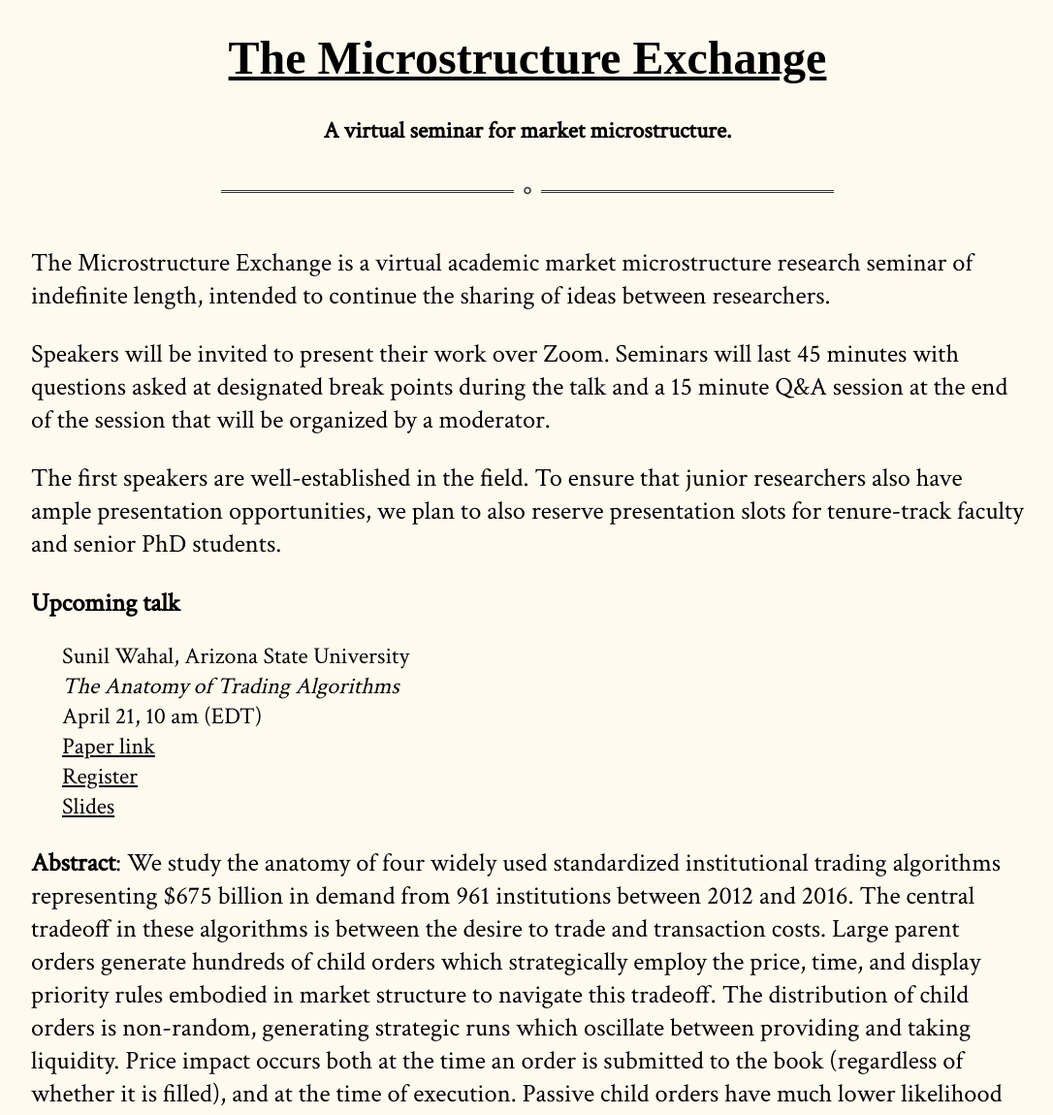
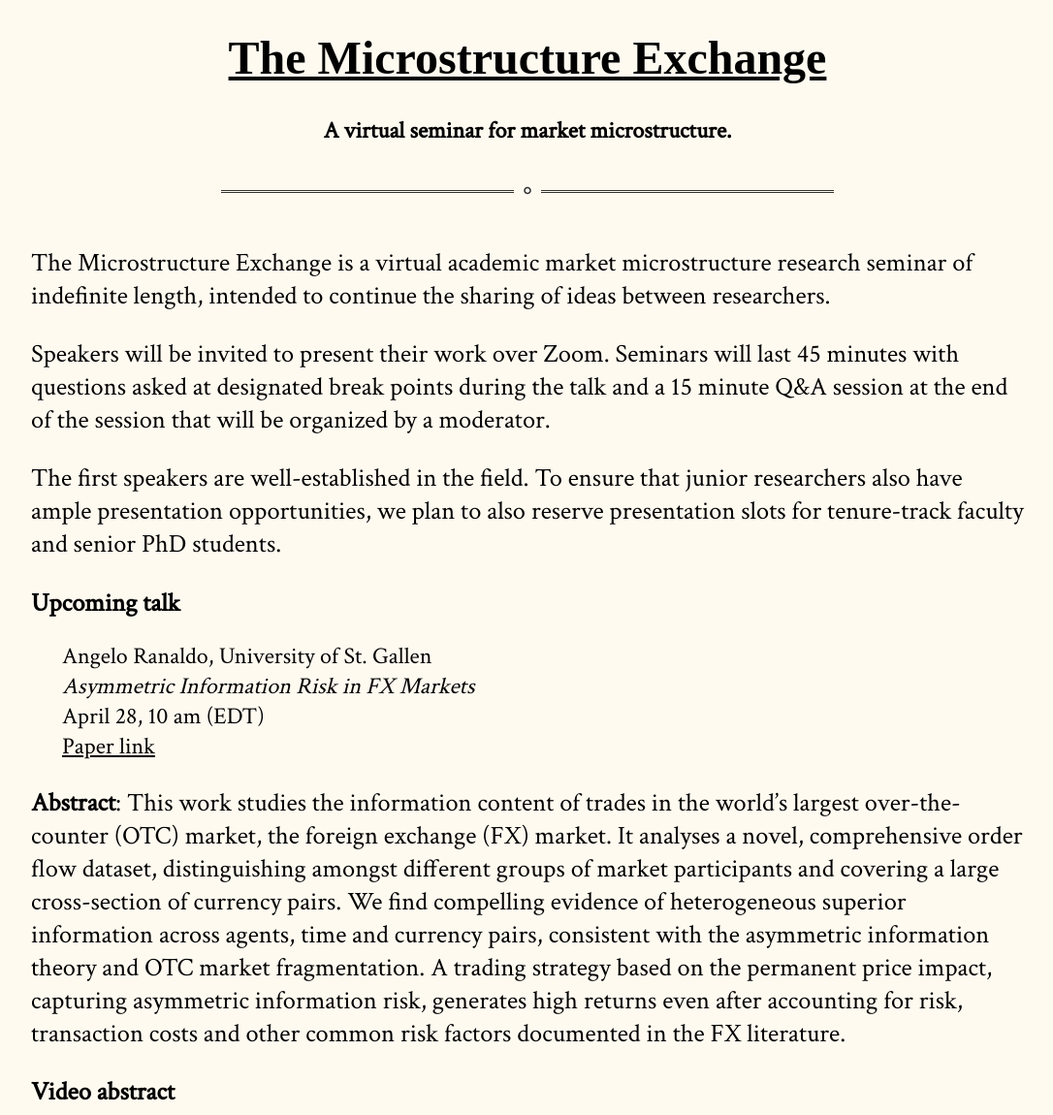
Before and after one commit to cpfiffer/microstructure.exchange, a Jekyll site: the page built from index.md, in a window 1280 px wide and 1400 px high. Shown: the top 1150 px of the window at 97% size, without its empty margins (96-1182 px from the left). Built offline with Jekyll 4.4.1, drawn with Linux system fonts in a browser that asks for light colours; some web fonts are replaced; some of the changed text lies outside the part shown.

Commit message:
Updates for Angelo Ranaldo, add Sunil recording

```diff
--- a/_config.yml
+++ b/_config.yml
@@ -11,9 +11,9 @@ github:
   owner_name: Cameron Pfiffer
 
 speaker-info:
-  speaker-name: Sunil Wahal, Arizona State University
-  speaker-paper: The Anatomy of Trading Algorithms
-  speaker-date: April 21, 10 am (EDT)
-  paper-link: https://papers.ssrn.com/sol3/papers.cfm?abstract_id=3497001
-  webinar-link: https://stockholmuniversity.zoom.us/webinar/register/WN_-38_JVNiTB2NyYqXiriHQg
-  slides-link: /slides/AlgoMicroExch.pdf
+  speaker-name: Angelo Ranaldo, University of St. Gallen
+  speaker-paper: Asymmetric Information Risk in FX Markets
+  speaker-date: April 28, 10 am (EDT)
+  paper-link: https://papers.ssrn.com/sol3/papers.cfm?abstract_id=3263279
+  # webinar-link: https://stockholmuniversity.zoom.us/webinar/register/WN_-38_JVNiTB2NyYqXiriHQg
+  # slides-link: /slides/AlgoMicroExch.pdf
--- a/index.md
+++ b/index.md
@@ -12,11 +12,11 @@ The first speakers are well-established in the field. To ensure that junior rese
 
 {% include upcoming-speaker.html %}
 
-**Abstract**: We study the anatomy of four widely used standardized institutional trading algorithms representing $675 billion in demand from 961 institutions between 2012 and 2016.  The central tradeoff in these algorithms is between the desire to trade and transaction costs.  Large parent orders generate hundreds of child orders which strategically employ the price, time, and display priority rules embodied in market structure to navigate this tradeoff.  The distribution of child orders is non-random, generating strategic runs which oscillate between providing and taking liquidity.  Price impact occurs both at the time an order is submitted to the book (regardless of whether it is filled), and at the time of execution.  Passive child orders have much lower likelihood of execution but still incur substantial price impact.  Conversely, marketable orders, even though immediately executable, do not necessarily guarantee execution and generate even larger price impact.
+**Abstract**: This work studies the information content of trades in the world’s largest over-the-counter (OTC) market, the foreign exchange (FX) market. It analyses a novel, comprehensive order flow dataset, distinguishing amongst different groups of market participants and covering a large cross-section of currency pairs. We find compelling evidence of heterogeneous superior information across agents, time and currency pairs, consistent with the asymmetric information theory and OTC market fragmentation. A trading strategy based on the permanent price impact, capturing asymmetric information risk, generates high returns even after accounting for risk, transaction costs and other common risk factors documented in the FX literature.
 
 ## Video abstract
 
-<iframe width="75%" height="400" src="https://www.youtube-nocookie.com/embed/tcc41xI6vQw" frameborder="0" allow="accelerometer; autoplay; encrypted-media; gyroscope; picture-in-picture" allowfullscreen></iframe>
+<iframe width="75%" height="400" src="https://www.youtube-nocookie.com/embed/3ormJqfCx-o" frameborder="0" allow="accelerometer; autoplay; encrypted-media; gyroscope; picture-in-picture" allowfullscreen></iframe>
 
 ## Calendar
 
```
Also changed, not shown: other parts of index.md (+1 -0 lines).
